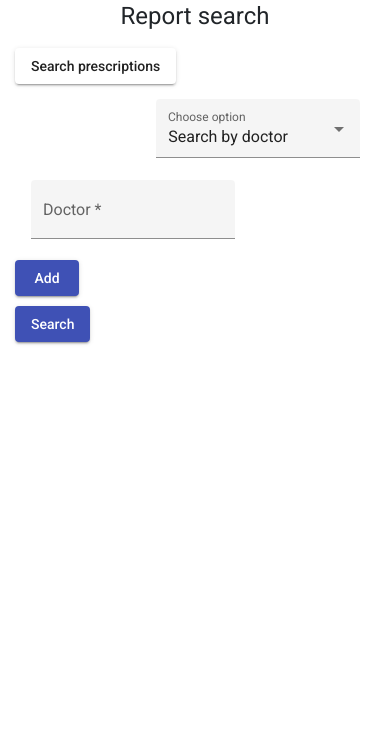
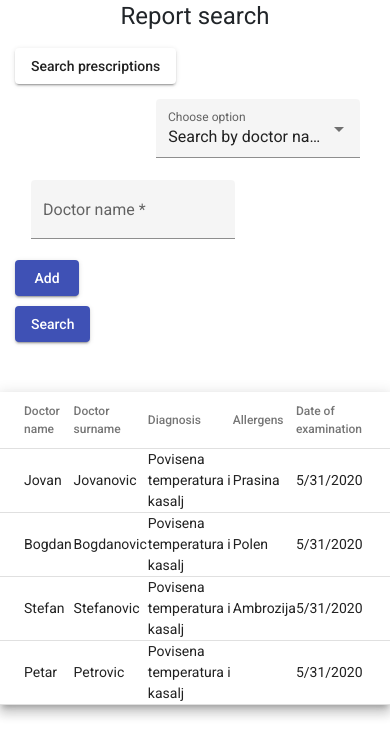
Before and after one commit to PSW-2020-ORG1/MedbayTech, an Angular app in the folder WebApplicationFrontend/: page /reportSearch in a window 390 px wide. Shown: the top 756 px of the page. Built offline with nearby package versions, Linux system fonts and the light colour scheme.

Commit message:
:iphone: designed frontend for displaying report search results

```diff
--- /dev/null
+++ b/WebApplicationFrontend/src/app/model/reportSearch.ts
@@ -0,0 +1,19 @@
+export class Report{
+
+    public doctorName: string;
+    public doctorSurname: string;
+    public andOr: string;
+    public diagnosis: string;
+    public dateOfExamination: string;
+    public allergens: string;
+
+
+    constructor(doctorName:string, doctorSurname: string, diagnosis: string, date: string, allergens:string) {
+        this.doctorName = doctorName;
+        this.doctorSurname = doctorSurname;
+        this.diagnosis = diagnosis;
+        this.dateOfExamination = date;
+        this.allergens = allergens;
+    }
+
+}
--- a/WebApplicationFrontend/src/app/search/report-search/report-search.component.css
+++ b/WebApplicationFrontend/src/app/search/report-search/report-search.component.css
@@ -5,3 +5,8 @@
 .mat-radio-button ~ .mat-radio-button {
     margin-left: 16px;
 }
+
+table {
+    width: 100%;
+    margin-top: 50px;
+  }
--- a/WebApplicationFrontend/src/app/search/report-search/report-search.component.html
+++ b/WebApplicationFrontend/src/app/search/report-search/report-search.component.html
@@ -18,7 +18,8 @@
         <mat-form-field appearance="fill" class="fix-margins">
             <mat-label>Choose option</mat-label>
             <mat-select formControlName="selectedOption">
-                <mat-option value="Search by doctor">Search by doctor</mat-option>
+                <mat-option value="Search by doctor name">Search by doctor name</mat-option>
+                <mat-option value="Search by doctor surname">Search by doctor surname</mat-option>
                 <mat-option value="Search by diagnosis">Search by diagnosis</mat-option>
                 <mat-option value="Search by date of examination">Search by date of examination</mat-option>
                 <mat-option value="Search by allergens">Search by allergens</mat-option>
@@ -27,14 +28,27 @@
 
 
 
-        <span *ngIf="reportForm.get('selectedOption').value === 'Search by doctor'">
+        <span *ngIf="reportForm.get('selectedOption').value === 'Search by doctor name'">
             <mat-form-field appearance="fill" class="fix-margins">
-                <mat-label>Doctor</mat-label>
-                <input matInput formControlName="doc">
-                <mat-error *ngIf="reportForm.get('doc').hasError('pattern') && !reportForm.get('doc').hasError('required')">
+                <mat-label>Doctor name</mat-label>
+                <input matInput formControlName="docName">
+                <mat-error *ngIf="reportForm.get('docName').hasError('pattern') && !reportForm.get('docName').hasError('required')">
                     Must contain letters only
                 </mat-error>
-                <mat-error *ngIf="reportForm.get('doc').hasError('required')">
+                <mat-error *ngIf="reportForm.get('docName').hasError('required')">
+                    Can not be empty
+                </mat-error>
+            </mat-form-field>
+        </span>
+
+        <span *ngIf="reportForm.get('selectedOption').value === 'Search by doctor surname'">
+            <mat-form-field appearance="fill" class="fix-margins">
+                <mat-label>Doctor surname</mat-label>
+                <input matInput formControlName="docSurname">
+                <mat-error *ngIf="reportForm.get('docSurname').hasError('pattern') && !reportForm.get('docSurname').hasError('required')">
+                    Must contain letters only
+                </mat-error>
+                <mat-error *ngIf="reportForm.get('docSurname').hasError('required')">
                     Can not be empty
                 </mat-error>
             </mat-form-field>
@@ -98,7 +112,8 @@
     <mat-form-field appearance="fill" class="fix-margins">
         <mat-label>Choose option</mat-label>
         <mat-select formControlName="selectedOption2">
-            <mat-option value="Search by doctor">Search by doctor</mat-option>
+            <mat-option value="Search by doctor name">Search by doctor name</mat-option>
+            <mat-option value="Search by doctor surname">Search by doctor surname</mat-option>
             <mat-option value="Search by diagnosis">Search by diagnosis</mat-option>
             <mat-option value="Search by date of examination">Search by date of examination</mat-option>
             <mat-option value="Search by allergens">Search by allergens</mat-option>
@@ -107,14 +122,27 @@
 
 
 
-    <span *ngIf="reportForm.get('duplicates.0').value.selectedOption2 === 'Search by doctor'">
+    <span *ngIf="reportForm.get('duplicates.0').value.selectedOption2 === 'Search by doctor name'">
         <mat-form-field appearance="fill" class="fix-margins">
-            <mat-label>Doctor</mat-label>
-            <input matInput formControlName="doc2">
-            <mat-error *ngIf="reportForm.get('duplicates.0').get('doc2').hasError('pattern') && !reportForm.get('duplicates.0').get('doc2').hasError('required')">
+            <mat-label>Doctor name</mat-label>
+            <input matInput formControlName="docName2">
+            <mat-error *ngIf="reportForm.get('duplicates.0').get('docName2').hasError('pattern') && !reportForm.get('duplicates.0').get('docName2').hasError('required')">
                 Must contain letters only
             </mat-error>
-            <mat-error *ngIf="reportForm.get('duplicates.0').get('doc2').hasError('required')">
+            <mat-error *ngIf="reportForm.get('duplicates.0').get('docName2').hasError('required')">
+                Can not be empty
+            </mat-error>
+        </mat-form-field>
+    </span>
+
+    <span *ngIf="reportForm.get('duplicates.0').value.selectedOption2 === 'Search by doctor surname'">
+        <mat-form-field appearance="fill" class="fix-margins">
+            <mat-label>Doctor surname</mat-label>
+            <input matInput formControlName="docSurname2">
+            <mat-error *ngIf="reportForm.get('duplicates.0').get('docSurname2').hasError('pattern') && !reportForm.get('duplicates.0').get('docSurname2').hasError('required')">
+                Must contain letters only
+            </mat-error>
+            <mat-error *ngIf="reportForm.get('duplicates.0').get('docSurname2').hasError('required')">
                 Can not be empty
             </mat-error>
         </mat-form-field>
@@ -177,3 +205,36 @@
 </div>
 
 </form>
+
+<table mat-table [dataSource]="dataSource" class="mat-elevation-z8">
+
+    <ng-container matColumnDef="doctorName">
+      <th mat-header-cell *matHeaderCellDef> Doctor name </th>
+      <td mat-cell *matCellDef="let element"> {{element.doctorName}} </td>
+    </ng-container>
+
+    <ng-container matColumnDef="doctorSurname">
+        <th mat-header-cell *matHeaderCellDef> Doctor surname </th>
+        <td mat-cell *matCellDef="let element"> {{element.doctorSurname}} </td>
+    </ng-container>
+
+    <!-- Name Column -->
+    <ng-container matColumnDef="diagnosis">
+      <th mat-header-cell *matHeaderCellDef> Diagnosis </th>
+      <td mat-cell *matCellDef="let element"> {{element.diagnosis}} </td>
+    </ng-container>
+
+    <ng-container matColumnDef="date">
+        <th mat-header-cell *matHeaderCellDef> Date of examination </th>
+        <td mat-cell *matCellDef="let element"> {{element.dateOfExamination}} </td>
+    </ng-container>
+
+    <ng-container matColumnDef="allergens">
+        <th mat-header-cell *matHeaderCellDef> Allergens </th>
+        <td mat-cell *matCellDef="let element"> {{element.allergens}} </td>
+    </ng-container>
+
+
+    <tr mat-header-row *matHeaderRowDef="displayedColumns"></tr>
+    <tr mat-row *matRowDef="let row; columns: displayedColumns;"></tr>
+  </table>
--- a/WebApplicationFrontend/src/app/search/report-search/report-search.component.ts
+++ b/WebApplicationFrontend/src/app/search/report-search/report-search.component.ts
@@ -1,5 +1,15 @@
 import { Component, OnInit } from '@angular/core';
 import { FormArray, FormBuilder, FormControl, FormGroup, Validators } from '@angular/forms';
+import { Report } from 'src/app/model/reportSearch';
+
+const ELEMENT_DATA: Report[] = [
+  {doctorName: 'Jovan', doctorSurname: 'Jovanovic', dateOfExamination: '5/31/2020', allergens: 'Prasina', diagnosis: 'Povisena temperatura i kasalj', andOr: 'AND'},
+  {doctorName: 'Bogdan', doctorSurname: 'Bogdanovic', dateOfExamination: '5/31/2020', allergens: 'Polen', diagnosis: 'Povisena temperatura i kasalj', andOr: 'AND'},
+  {doctorName: 'Stefan', doctorSurname: 'Stefanovic', dateOfExamination: '5/31/2020', allergens: 'Ambrozija', diagnosis: 'Povisena temperatura i kasalj', andOr: 'AND'},
+  {doctorName: 'Petar', doctorSurname: 'Petrovic', dateOfExamination: '5/31/2020', allergens: '', diagnosis: 'Povisena temperatura i kasalj', andOr: 'AND'},
+
+
+];
 
 @Component({
   selector: 'app-report-search',
@@ -9,26 +19,26 @@ import { FormArray, FormBuilder, FormControl, FormGroup, Validators } from '@ang
 export class ReportSearchComponent implements OnInit {
 
   reportForm: FormGroup;
+  dataSource = ELEMENT_DATA;
+  displayedColumns: string[] = ['doctorName', 'doctorSurname', 'diagnosis', 'allergens', 'date'];
 
   options = [
-    'Search by doctor',
+    'Search by doctor name',
+    'Search by doctor surname',
     'Search by diagnosis',
     'Search by date of examination',
     'Search by allergens'
   ];
 
   options2 = [
-    'Search by doctor',
+    'Search by doctor name',
+    'Search by doctor surname',
     'Search by diagnosis',
     'Search by date of examination',
     'Search by type of examination'
   ];
 
 
-  selectedOption: string;
-  selectedOption2: string;
-  selectedOption3: string;
-  selectedOption4: string;
 
   range = new FormGroup({
     start: new FormControl(),
@@ -47,7 +57,9 @@ export class ReportSearchComponent implements OnInit {
     this.reportForm = this.fb.group({
       selectedOption: [this.options[0]],
       radios: [],
-      doc: ['',[Validators.required,
+      docName: ['',[Validators.required,
+        Validators.pattern("[A-Za-z]+")]],
+      docSurname: ['', [Validators.required,
         Validators.pattern("[A-Za-z]+")]],
       diag: ['', [Validators.required,
         Validators.pattern("[A-Za-z]+")]],
@@ -63,7 +75,9 @@ export class ReportSearchComponent implements OnInit {
     dups.push(this.fb.group({
       selectedOption2: [this.options2[0]],
       radios2: [],
-      doc2: ['', [Validators.required,
+      docName2: ['', [Validators.required,
+        Validators.pattern("[A-Za-z]+")]],
+      docSurname2: ['', [Validators.required,
         Validators.pattern("[A-Za-z]+")]],
       diag2: ['', [Validators.required,
         Validators.pattern("[A-Za-z]+")]],
```
